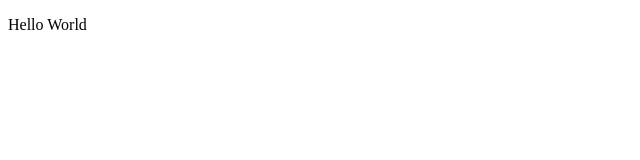
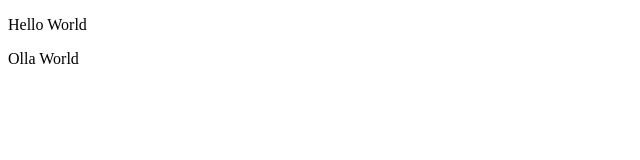
Before and after one commit to Ahmed-2022skipq/Ahmed-2022skipq.github.io, a plain HTML site: page index.html in a window 1280 px wide. Shown: the full height of the page, 0-640 px from the left. Drawn offline with Linux system fonts and the light colour scheme.

Commit message:
added a message Olla world

```diff
--- a/index.html
+++ b/index.html
@@ -8,5 +8,6 @@
 </head>
 <body>
     <p>Hello World</p>
+    <p>Olla World</p>
 </body>
 </html>
```
